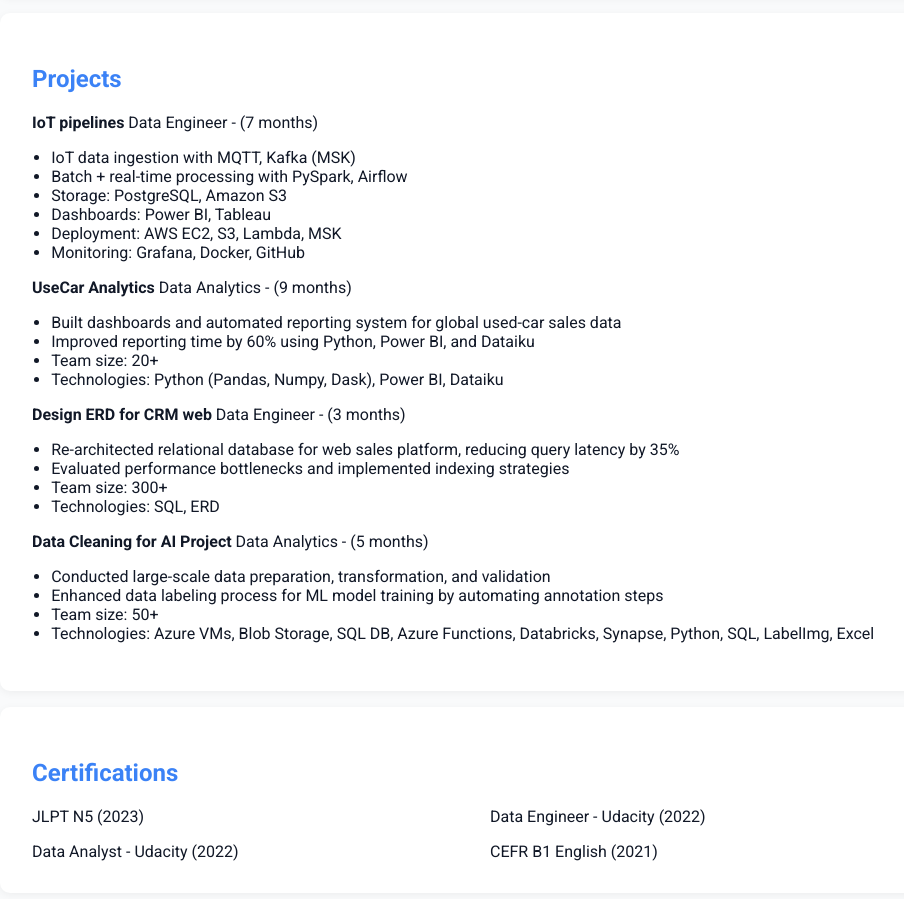
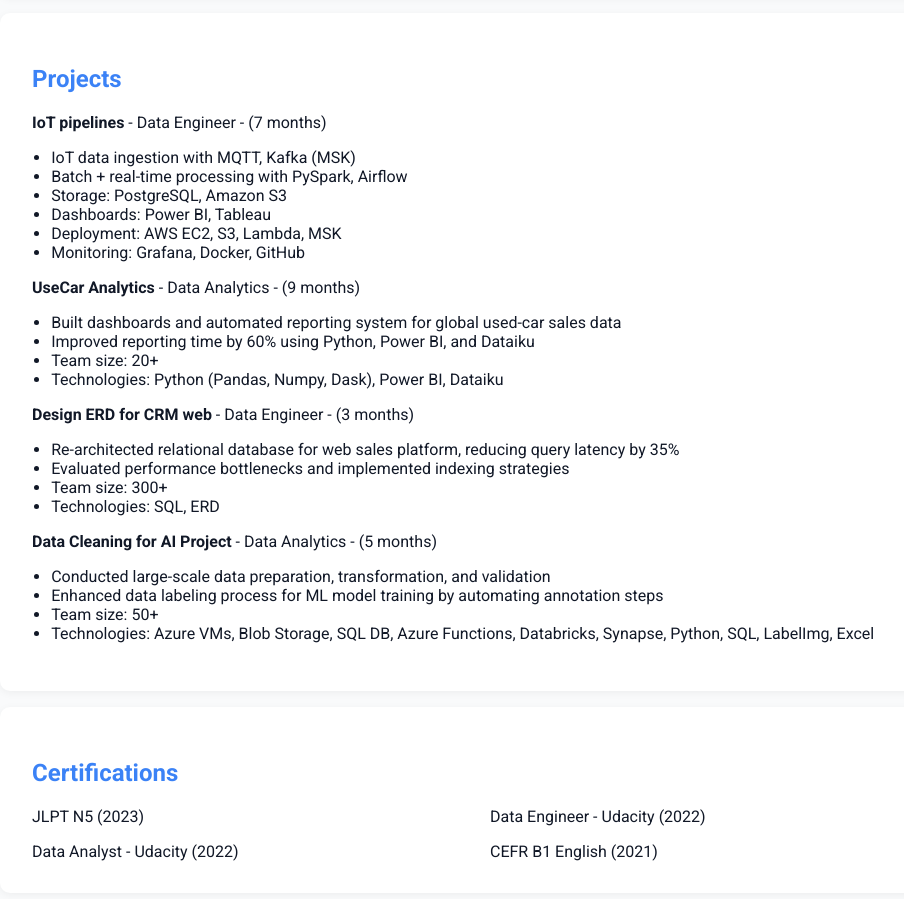
Before and after one commit to Tannguyenchi/tannguyenchi.github.io, a plain HTML site: page index.html in a window 1280 px wide. Shown: the part 1242-2141 px from the top of the page, without its empty margins (158-1062 px from the left). Drawn offline with Linux system fonts and the light colour scheme.

Commit message:
Update index.html
change structure

```diff
--- a/index.html
+++ b/index.html
@@ -56,7 +56,7 @@
 
     <section>
         <h2>Projects</h2>
-        <p><strong>IoT pipelines</strong> Data Engineer - (7 months)</p>
+        <p><strong>IoT pipelines</strong> - Data Engineer - (7 months)</p>
         <ul>
             <li>IoT data ingestion with MQTT, Kafka (MSK)</li>
             <li>Batch + real-time processing with PySpark, Airflow</li>
@@ -65,7 +65,7 @@
             <li>Deployment: AWS EC2, S3, Lambda, MSK</li>
             <li>Monitoring: Grafana, Docker, GitHub</li>
         </ul>
-        <p><strong>UseCar Analytics</strong> Data Analytics - (9 months)</p>
+        <p><strong>UseCar Analytics</strong> - Data Analytics - (9 months)</p>
         <ul>
             <li>Built dashboards and automated reporting system for global used-car sales data</li>
             <li>Improved reporting time by 60% using Python, Power BI, and Dataiku</li>
@@ -73,7 +73,7 @@
             <li>Technologies: Python (Pandas, Numpy, Dask), Power BI, Dataiku</li>
         </ul>
 
-        <p><strong>Design ERD for CRM web</strong> Data Engineer - (3 months)</p>
+        <p><strong>Design ERD for CRM web</strong> - Data Engineer - (3 months)</p>
         <ul>
             <li>Re-architected relational database for web sales platform, reducing query latency by 35%</li>
             <li>Evaluated performance bottlenecks and implemented indexing strategies</li>
@@ -81,7 +81,7 @@
             <li>Technologies: SQL, ERD</li>
         </ul>
 
-        <p><strong>Data Cleaning for AI Project</strong> Data Analytics - (5 months)</p>
+        <p><strong>Data Cleaning for AI Project</strong> - Data Analytics - (5 months)</p>
         <ul>
             <li>Conducted large-scale data preparation, transformation, and validation</li>
             <li>Enhanced data labeling process for ML model training by automating annotation steps</li>
```
